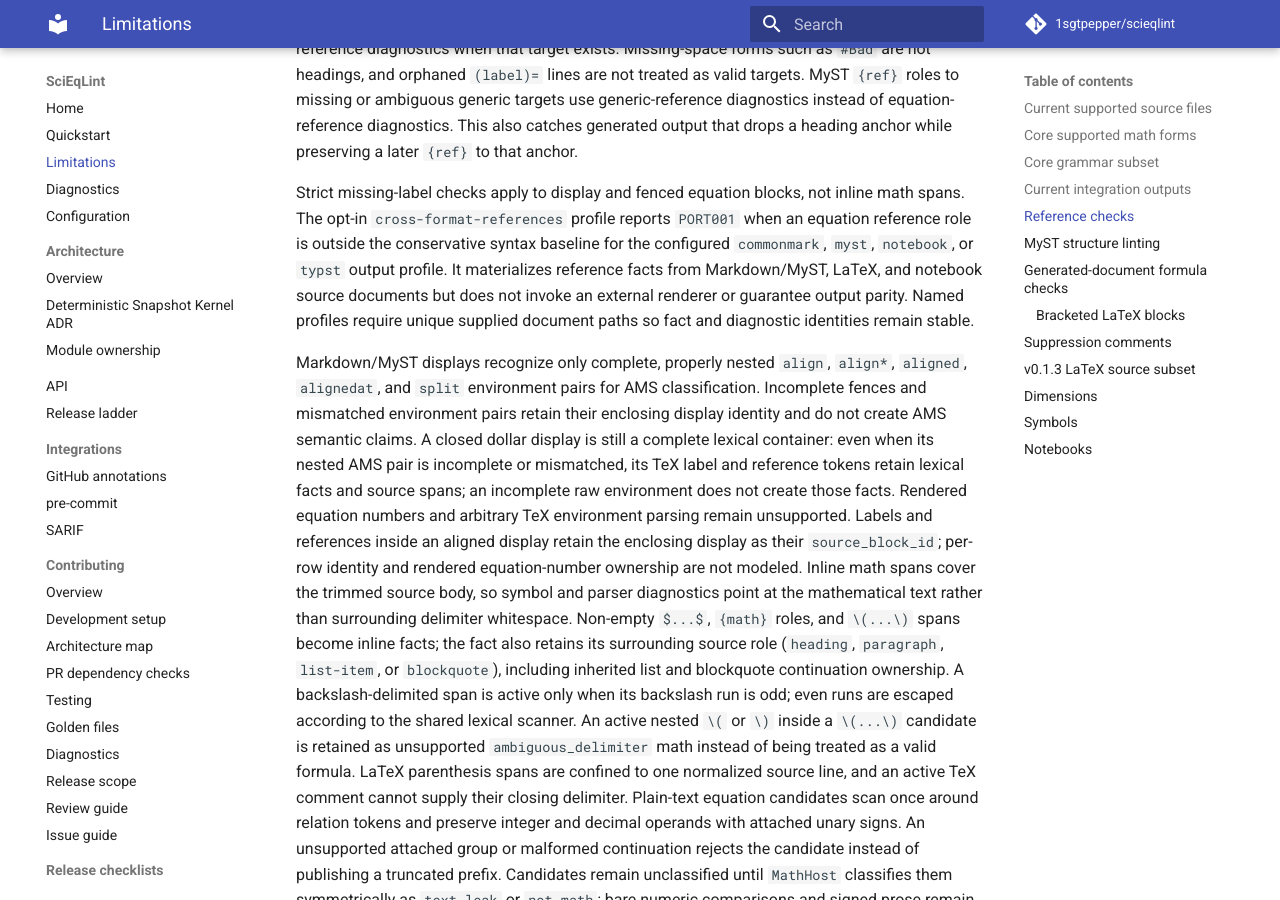
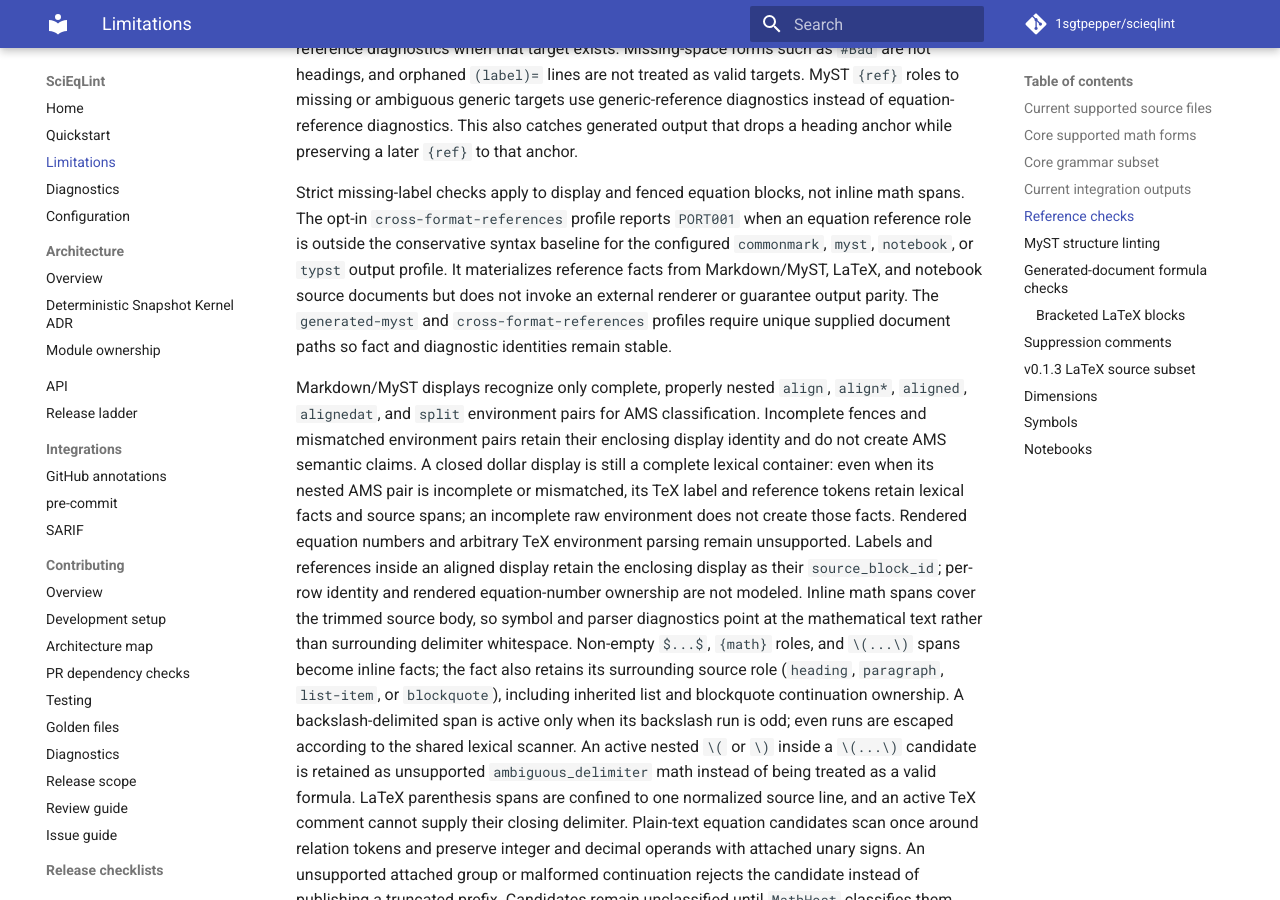
Before and after one commit to 1sgtpepper/scieqlint, an MkDocs documentation site: the page built from docs/limitations.md, in a window 1280 px wide and 900 px high, scrolled down 3135 px. Built offline with MkDocs 1.6.1 and Material for MkDocs 9.7.7, drawn with Linux system fonts in a browser that asks for light colours; comment, search, counter and statistics services are not loaded.

Commit message:
docs: scope duplicate-path requirements to owning profiles

```diff
--- a/docs/limitations.md
+++ b/docs/limitations.md
@@ -126,8 +126,9 @@ The opt-in `cross-format-references` profile reports `PORT001` when an equation
 reference role is outside the conservative syntax baseline for the configured
 `commonmark`, `myst`, `notebook`, or `typst` output profile. It materializes
 reference facts from Markdown/MyST, LaTeX, and notebook source documents but does
-not invoke an external renderer or guarantee output parity. Named profiles require
-unique supplied document paths so fact and diagnostic identities remain stable.
+not invoke an external renderer or guarantee output parity. The `generated-myst` and
+`cross-format-references` profiles require unique supplied document paths so fact and
+diagnostic identities remain stable.
 
 Markdown/MyST displays recognize only complete, properly nested
 `align`, `align*`, `aligned`, `alignedat`, and `split` environment pairs for
```
